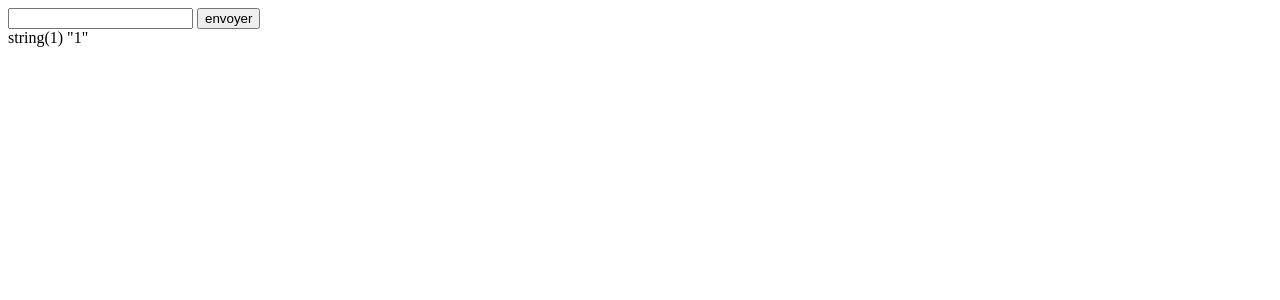
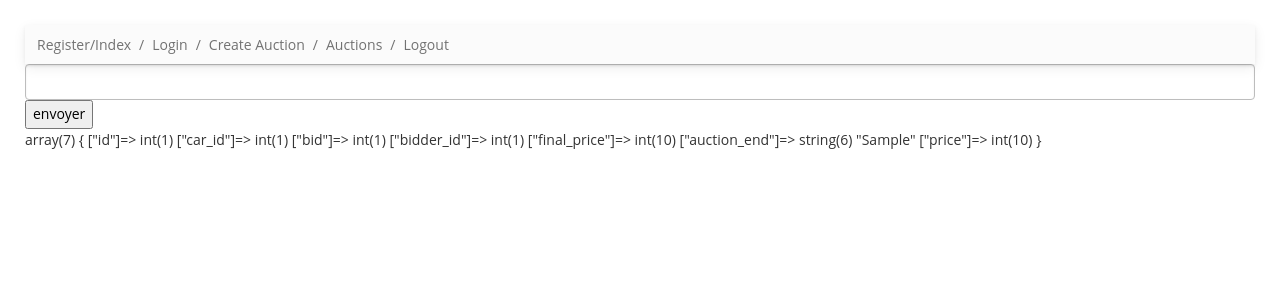
Before and after one commit to GabrielVoicu89/bid_2_drive, a PHP site: page /create_bid_index.php?id=1 in a window 1280 px wide. Shown: the top 300 px of the page. Run offline with PHP 8.4, Linux system fonts and the light colour scheme; tables that the repository leaves empty or names only in its code hold one stand-in row (values such as "Sample post"); some libraries are stand-ins or nearby versions.

Commit message:
bid almost finish

```diff
--- a/Classes/CreateBid.php
+++ b/Classes/CreateBid.php
@@ -7,7 +7,7 @@ include_once __DIR__ . "/../DB/Database.php";
 
 
 use Db\Database;
-
+use PDO;
 
 
 class CreateBid
@@ -23,8 +23,68 @@ class CreateBid
 
     public function create_bid($car_id, $bid, $bidder_id)
     {
+        // creating conection with database
         $dbh = Database::createDBConnection();
-        $query = $dbh->prepare("INSERT INTO `bids_history`(`car_id`,`bid`,`bidder_id`) VALUES (?,?,?)");
-        $query->execute([$car_id, $bid, $bidder_id]);
+        $query = $dbh->prepare("SELECT * FROM `cars` WHERE `id` = ? ");
+        $query->execute([$car_id]);
+        $result = $query->fetchAll(PDO::FETCH_ASSOC);
+
+        if ($result[0]['auction_end'] < date('Y-m-d H:i:s')) {
+            echo "You can't bid anymore since the auction ended.";
+        } else {
+            // select * from bids_history where car_id = GET['id']
+            $query = $dbh->prepare("SELECT * FROM `bids_history` WHERE `car_id` = ? ");
+            $query->execute([$car_id]);
+            $result = $query->fetchAll(PDO::FETCH_ASSOC);
+            // if count(array) = 0 means no bids
+            if (count($result) === 0) {
+                // if no bids for  car id
+                // select from cars
+                $query = $dbh->prepare("SELECT * FROM `cars` WHERE `id` = ? ");
+                $query->execute([$car_id]);
+                $result = $query->fetchAll(PDO::FETCH_ASSOC);
+                // highest bid = price + bid
+                $final_price = $result[0]['price'] + $bid;
+                $query = $dbh->prepare("INSERT INTO `bids_history`(`car_id`,`bid`,`bidder_id`,`final_price`) VALUES (?,?,?,?)");
+                $query->execute([$car_id, $bid, $bidder_id, $final_price]);
+            } else {
+
+                // $final_price = $bid + "last final price";
+                $last_bid = end($result);
+                $final_price = $last_bid['final_price'] + $bid;
+                $query = $dbh->prepare("INSERT INTO `bids_history`(`car_id`,`bid`,`bidder_id`,`final_price`) VALUES (?,?,?,?)");
+                $query->execute([$car_id, $bid, $bidder_id, $final_price]);
+            }
+            // show bids
+            $query = $dbh->prepare("SELECT * FROM `bids_history` WHERE `car_id` = ? ");
+            $query->execute([$car_id]);
+            $result = $query->fetchAll(PDO::FETCH_ASSOC);
+            var_dump(end($result));
+        }
+    }
+
+    public static function check_status($car_id)
+    {
+        $dbh = Database::createDBConnection();
+        $query = $dbh->prepare("SELECT * FROM `cars` WHERE `id` = ? ");
+        $query->execute([$car_id]);
+        $result = $query->fetchAll(PDO::FETCH_ASSOC);
+
+        if ($result[0]['auction_end'] < date('Y-m-d H:i:s')) {
+            echo "The auction ended.";
+        }
+    }
+
+    public static function show_bids($car_id)
+    {
+        $dbh = Database::createDBConnection();
+        $query = $dbh->prepare("SELECT * FROM `bids_history` WHERE `car_id` = ? ");
+        $query->execute([$car_id]);
+        $result = $query->fetchAll(PDO::FETCH_ASSOC);
+        if (count($result) === 0) {
+            echo "This auction has no bids yet.";
+        } else {
+            var_dump(end($result));
+        }
     }
 }
--- a/create_bid_index.php
+++ b/create_bid_index.php
@@ -16,17 +16,27 @@ use Classes\CreateBid;
     <meta http-equiv="X-UA-Compatible" content="IE=edge">
     <meta name="viewport" content="width=device-width, initial-scale=1.0">
     <title>create_bid</title>
-
+    <!-- Font Awesome -->
+    <link href="https://cdnjs.cloudflare.com/ajax/libs/font-awesome/6.0.0/css/all.min.css" rel="stylesheet" />
+    <!-- Google Fonts -->
+    <link href="https://fonts.googleapis.com/css?family=Roboto:300,400,500,700&display=swap" rel="stylesheet" />
+    <!-- MDB -->
+    <link href="https://cdnjs.cloudflare.com/ajax/libs/mdb-ui-kit/6.4.0/mdb.min.css" rel="stylesheet" />
+    <link rel="stylesheet" href="style.css">
 </head>
 
 <body>
+    <?php
+    require_once __DIR__ . "/Menu/nav.php"
+    ?>
+
     <form action="create_bid_index.php?id=<?php echo $_GET['id'] ?>" method="POST">
         <input type="text" id="bid" class="form-control" name="bid" required />
         <input type="submit" value="envoyer">
     </form>
     <?php
 
-    var_dump($_GET['id']);
+
 
 
     if ($_SERVER["REQUEST_METHOD"] === "POST") {
@@ -39,9 +49,13 @@ use Classes\CreateBid;
             $_POST["bid"],
             $_SESSION['userid']
         );
+    } else {
+        CreateBid::show_bids($_GET['id']);
+        echo '<br>';
+        CreateBid::check_status($_GET['id']);
     }
     ?>
-
+    <script type="text/javascript" src="https://cdnjs.cloudflare.com/ajax/libs/mdb-ui-kit/6.4.0/mdb.min.js"></script>
 </body>
 
 </html>
```
